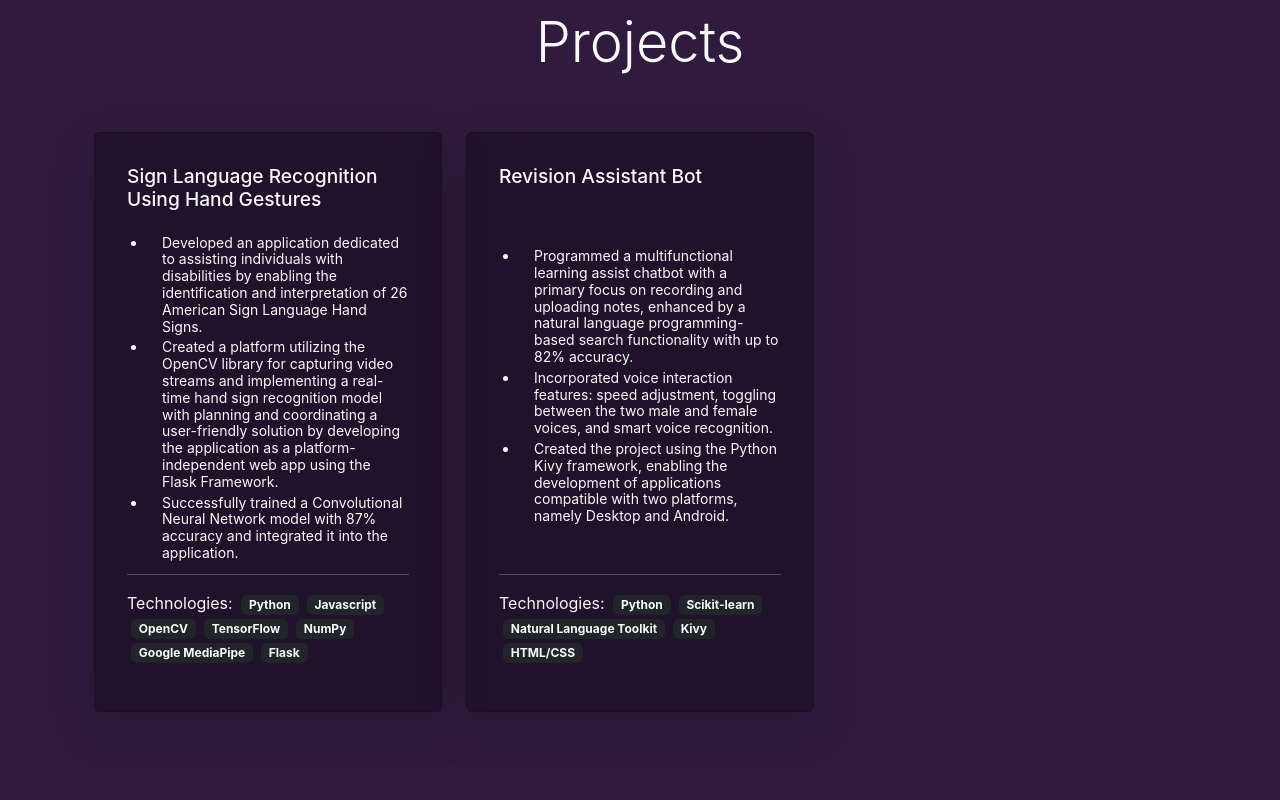
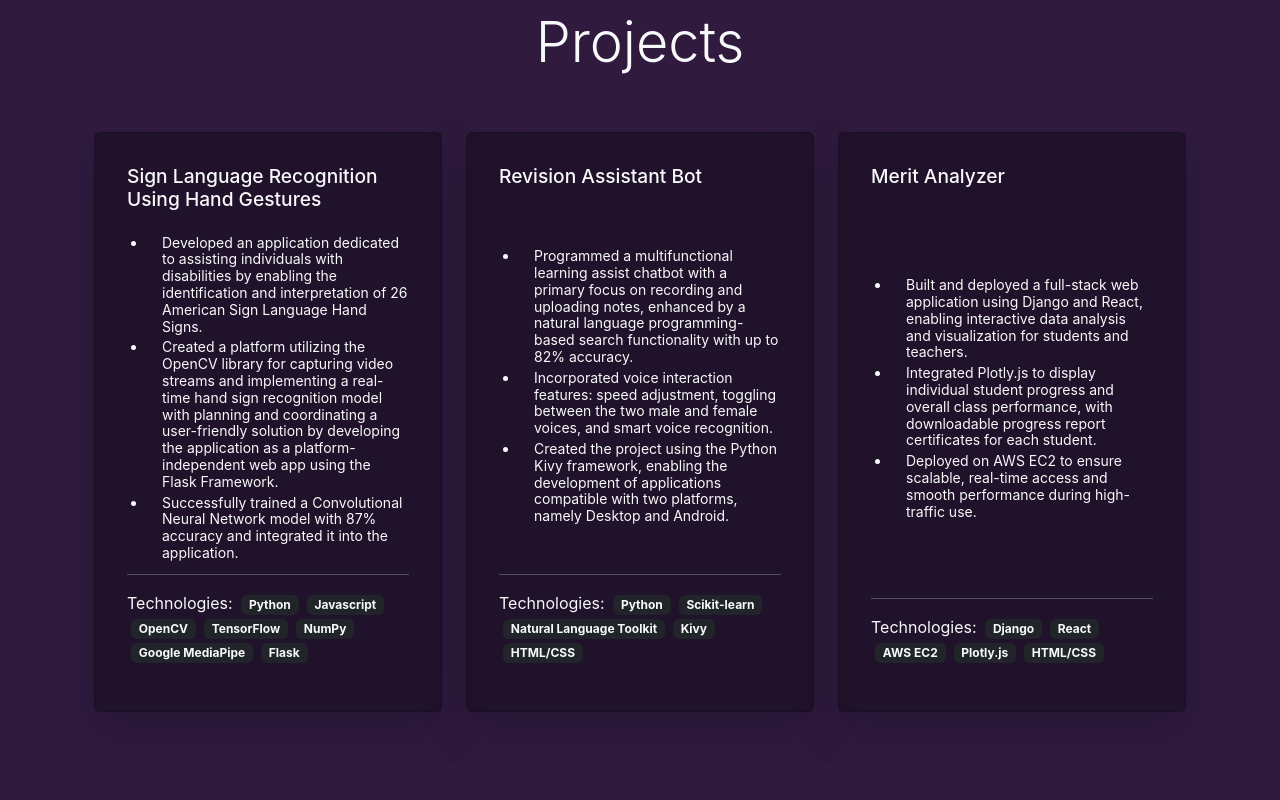
Before and after one commit to Shivali32/portfolio.github.io, a React (Create React App) app: page /#/home/ in a window 1280 px wide. Shown: the part 2720-3520 px from the top of the page. Built offline with nearby package versions, Linux system fonts and the light colour scheme.

Commit message:
Project added

```diff
--- a/public/index.html
+++ b/public/index.html
@@ -10,10 +10,6 @@
     />
 
     <meta name="theme-color" content="#000000" />
-    <!-- <meta
-      name="description"
-      content="My name is Hashir Shoaib. I’m a graduate of 2020 from National University of Sciences and Technology at Islamabad with a degree in Computer Engineering. I'm most passionate about giving back to the community, and my goal is to pursue this passion within the field of software engineering. In my free time I like working on open source projects."
-    /> -->
     <link rel="apple-touch-icon" href="../src/assets/img/icon2.png" />
     <!-- import bgImage from "../src/assets/img/icon2.png"; -->
     <!--
--- a/src/components/home/Project.jsx
+++ b/src/components/home/Project.jsx
@@ -31,6 +31,18 @@ const projects = [
         "Incorporated voice interaction features: speed adjustment, toggling between the two male and female voices, and smart voice recognition.",
         "Created the project using the Python Kivy framework, enabling the development of applications compatible with two platforms, namely Desktop and Android.",
         ],
+  },
+  {
+    title: "Merit Analyzer",
+    projectUrl: "https://anotherproject.com",
+    technologies: ["Django", "React", "AWS EC2", "Plotly.js", "HTML/CSS"],
+    lastUpdated: "2025-03-25T14:00:00Z",
+    rating: 4.0,
+    description: [
+        "Built and deployed a full-stack web application using Django and React, enabling interactive data analysis and visualization for students and teachers.",
+        "Integrated Plotly.js to display individual student progress and overall class performance, with downloadable progress report certificates for each student.",
+        "Deployed on AWS EC2 to ensure scalable, real-time access and smooth performance during high-traffic use.",
+    ],
   },
   // Add more projects as needed
 //   Merit Analyzer
```
